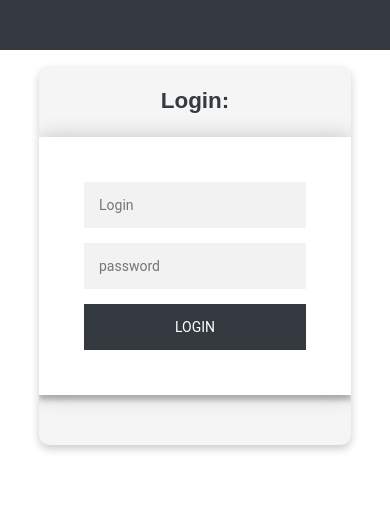
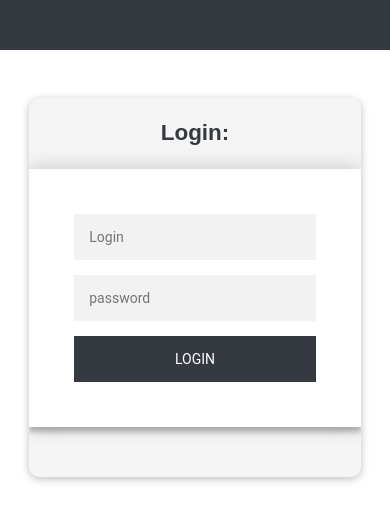
Before and after one commit to joaovitor32/Portifolio, a React (Create React App) app in the folder sistema/: page /login in a window 390 px wide. Shown: the top 522 px of the page. Built offline with nearby package versions, Linux system fonts and the light colour scheme.

Commit message:
Mudanças no css de algumas components do Frontend - Sistema

```diff
--- a/sistema/src/components/UIElements/Card.css
+++ b/sistema/src/components/UIElements/Card.css
@@ -1,4 +1,4 @@
-.card{
+.generic-card{
     margin:0 auto;
     margin-top:4%;
     justify-content: center;
@@ -6,14 +6,18 @@
     align-items: center;
     box-shadow:0 2px 8px rgba(0,0,0,0.26);
     border-radius:10px;
-    padding:1rem;
+    padding:0rem;
     overflow: hidden;
     background: #f5f5f5;
-    width:35%;
+    width:40%;
     margin-bottom:4%;
 }
+.generic-card:hover{
+    box-shadow: 0 8px 16px 0 rgba(0,0,0,0.2);
+}
 @media screen and (max-width: 850px) {
-    .card{
-        width:80%;
+    .generic-card{
+        width:85%;
+        margin-top:3rem;
     }
 }
--- a/sistema/src/components/UIElements/Card.js
+++ b/sistema/src/components/UIElements/Card.js
@@ -4,7 +4,7 @@ import './Card.css';
 
 const Card=props=>{
     return (
-        <div className="card">
+        <div className="generic-card">
             {props.children}
         </div>
     )
--- a/sistema/src/components/UIElements/projetos/projetoitem.css
+++ b/sistema/src/components/UIElements/projetos/projetoitem.css
@@ -1,29 +1,20 @@
-.card {
-    box-shadow: 0 4px 8px 0 rgba(0,0,0,0.2);
-    transition: 0.3s;
-    padding:0%;
-}
-.card:hover {
-    box-shadow: 0 8px 16px 0 rgba(0,0,0,0.2);
-}
 .container-content {
     padding:2%;
 }
+
 .flexbox-item{
     flex:1 1 500px;
-    max-width: 500px;
-    margin:2%;
+    max-width: 700px;
 }
 
 .box-imagem-projeto{
     background-color: rgba(52,58,64,0.75);
-    width: 100%;
-    padding:2% 0%;
+    padding:1rem;
 }
 .imgProjeto{
     border-radius:2rem;
-    width:30rem;
-    height:15rem;
+    width:100%;
+    height:100%;
 }
 hr{
   width: 95%;
@@ -40,3 +31,9 @@ hr{
     height: 2.5rem;
     padding:2%;
 }
+@media (max-width:900px){
+    .flexbox-item{
+        flex:1 1 260px;
+    }
+
+}
--- a/sistema/src/components/UIElements/projetos/projetoitem.js
+++ b/sistema/src/components/UIElements/projetos/projetoitem.js
@@ -1,28 +1,57 @@
-import React from 'react';
+import React, { useContext } from 'react';
 
 import './projetoitem.css';
 import Github from './icons/github.svg'
 import Cross from './icons/cross.svg'
 import Edit from './icons/edit.svg'
 
+import ErrorModal from '../../modal/errormodal'
+import Card from './../Card'
+
+import { useHttpClient } from '../../hooks/http-hook'
+import AuthContext from '../../context/auth-context'
+
 const ProjetoItem = props => {
+
+    const { error, sendRequest, clearError } = useHttpClient();
+    const auth = useContext(AuthContext);
+
+    const deleteHandler = async (id) => {
+        try {
+            await sendRequest(
+                `http://localhost:5000/api/projeto/${id}`,
+                'DELETE',
+                null,
+                {
+                    Authorization:'Bearer '+auth.token
+                }
+            );
+        } catch (err) {
+
+        }
+        props.reloadList();
+    }
+
     return (
         <React.Fragment  >
-            <div key={props.key} className="flexbox-item card">
+            <ErrorModal error={error} clearError={clearError} />
+            <Card>
+                <div key={props.key} className="flexbox-item">
                     <div className="box-imagem-projeto">
                         <img className="imgProjeto" src={`http://localhost:5000/${props.imagem}`} alt={props.nome} />
                     </div>
-                <hr/>
+                    <hr />
                     <div className="container-content">
                         <h4>{props.nome}</h4>
                         <p>{props.tecnologia}</p>
                     </div>
                     <div className="container-actions">
-                    <a href={props.link}><img className="img-icon" src={Github} alt="link-git"/></a>
-                    <img className="img-icon" src={Cross} alt="link-erase"/>
-                    <img className="img-icon" src={Edit} alt="link-edit"/>
+                        <a href={props.link}><img className="img-icon" src={Github} alt="link-git" /></a>
+                        <img className="img-icon" onClick={() => deleteHandler(props._id)} src={Cross} alt="link-erase" />
+                        <img className="img-icon" src={Edit} alt="link-edit" />
                     </div>
                 </div>
+            </Card>
         </React.Fragment>
     )
 };
--- a/sistema/src/components/UIElements/projetos/projetolist.js
+++ b/sistema/src/components/UIElements/projetos/projetolist.js
@@ -20,11 +20,13 @@ const ProjetosList = props => {
                 {
                     props.items.map(projeto =>
                         <ProjetoItem
-                            key={props._id}
+                            key={projeto._id}
+                            _id={projeto._id}
                             nome={projeto.nome}
                             link={projeto.link}
                             tecnologia={projeto.tecnologia}
                             imagem={projeto.imagem}
+                            reloadList={props.reloadList}
                         />
                     )}
             </section>
--- a/sistema/src/pages/portifolio.js
+++ b/sistema/src/pages/portifolio.js
@@ -45,7 +45,7 @@ const Portifolio = props => {
         <React.Fragment>
             <ErrorModal error={error} onClear={clearError} />
             {isLoading && <LoadingSpinner className="center"/>}
-            {!isLoading && loadedProjetos && <ProjetosList items={loadedProjetos} />}
+            {!isLoading && loadedProjetos && <ProjetosList reloadList={fetchProjetos} items={loadedProjetos} />}
             {!isLoading&&<button onClick={() => history.push('/novoprojeto')} className="button-cad-projeto"><img src={Add} alt="novo projeto" /></button>}
 
         </React.Fragment>
```
Lines whose indentation alone changed are shown as unchanged.
